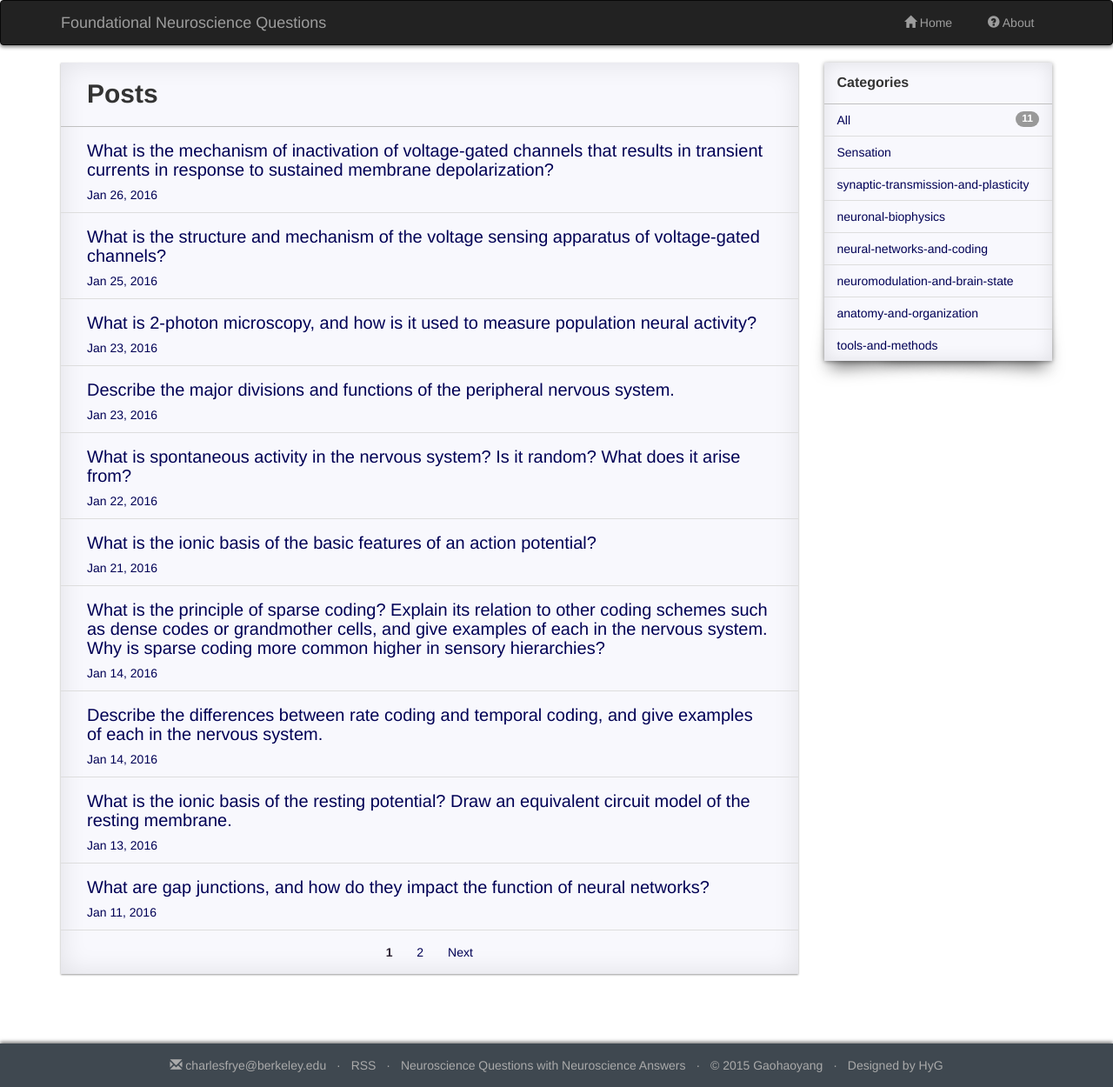
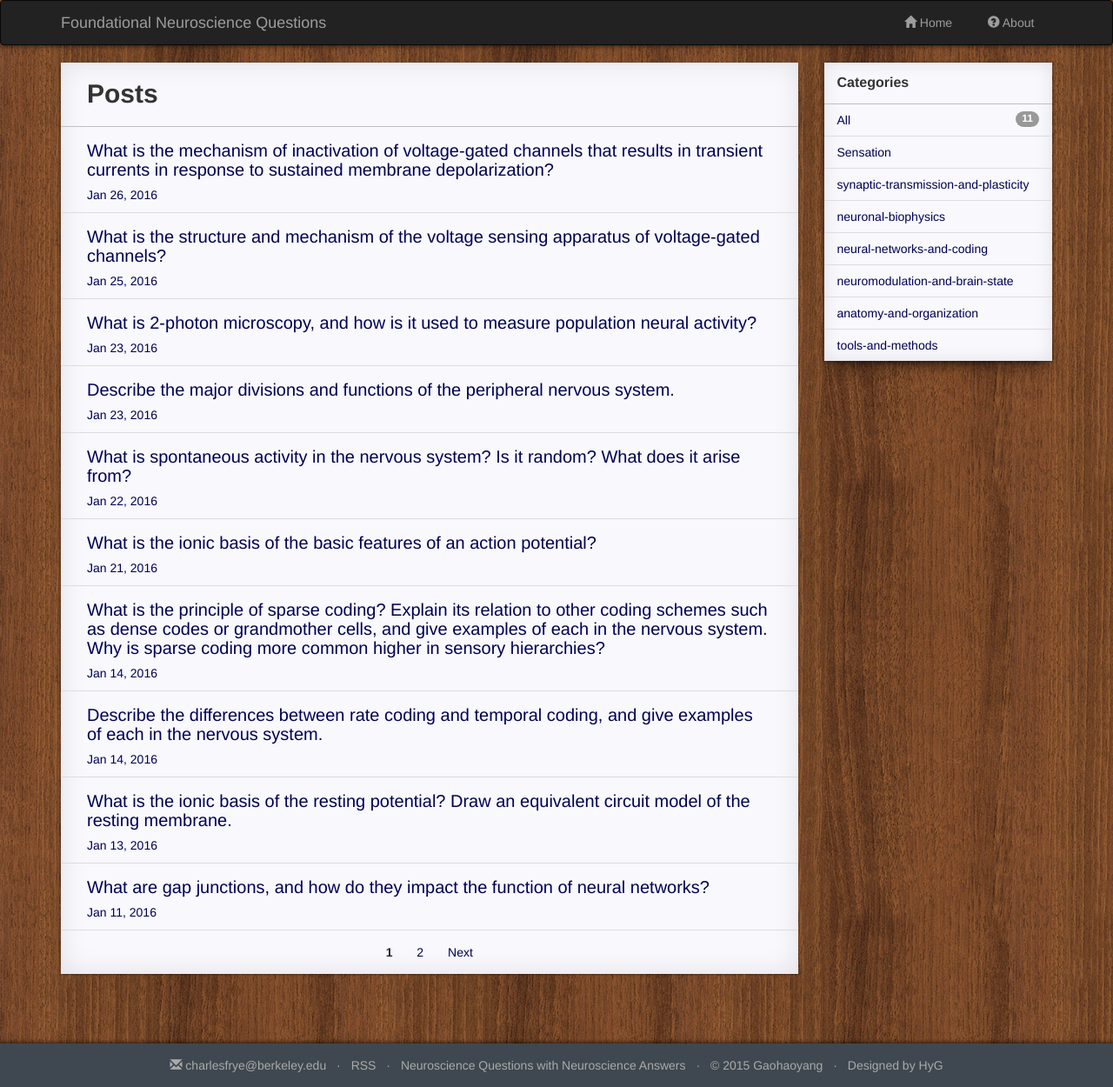
Before and after one commit to charlesfrye/FoundationalNeuroscience, a Jekyll site: the page built from index.html, in a window 1280 px wide. Shown: the whole page at 87% size. Built offline with Jekyll 4.4.1, drawn with Linux system fonts in a browser that asks for light colours; nearby versions of some CDN libraries; the list of posts is cut into pages by our own code; a style sheet for code colours, icons or effects is not loaded.

Commit message:
Fixes BG issue: missing / in path

```diff
--- a/static/css/index.css
+++ b/static/css/index.css
@@ -4,7 +4,7 @@
 /* commom */
 body {
 /**	background-image: url(http://7q5cdt.com1.z0.glb.clouddn.com/bg-canvas_bg.jpg);*/
-	background-image: url("FoundationalNeuroscience/css/pics/wood.png");
+	background-image: url("/FoundationalNeuroscience/css/pics/wood.png");
     font-family: 'Microsoft YaHei', 'Helvetica','Arial','SimHei', sans-serif;
 }
 article p{
```
